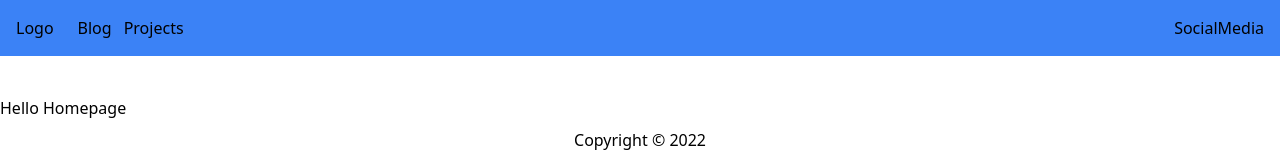
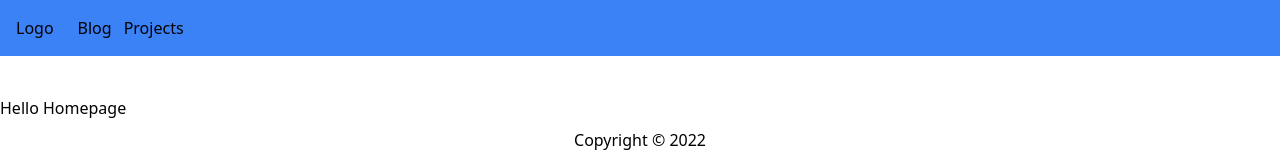
Before and after one commit to JG-Nextjs-projects/nextail, a Next.js app: page / in a window 1280 px wide. Shown: the top 160 px of the page. Built offline with nearby package versions, Linux system fonts and the light colour scheme.

Commit message:
updated component

```diff
--- a/src/components/SocialMedia.tsx
+++ b/src/components/SocialMedia.tsx
@@ -1,7 +1,19 @@
 import React from 'react';
 
+import Linkedin from './icons/linkedin.svg';
+
 const SocialMedia = () => {
-  return <div>SocialMedia</div>;
+  const components = {
+    linkedin: Linkedin,
+  };
+
+  console.log(components.linkedin);
+
+  return (
+    <ul>
+      <li></li>
+    </ul>
+  );
 };
 
 export default SocialMedia;
```
